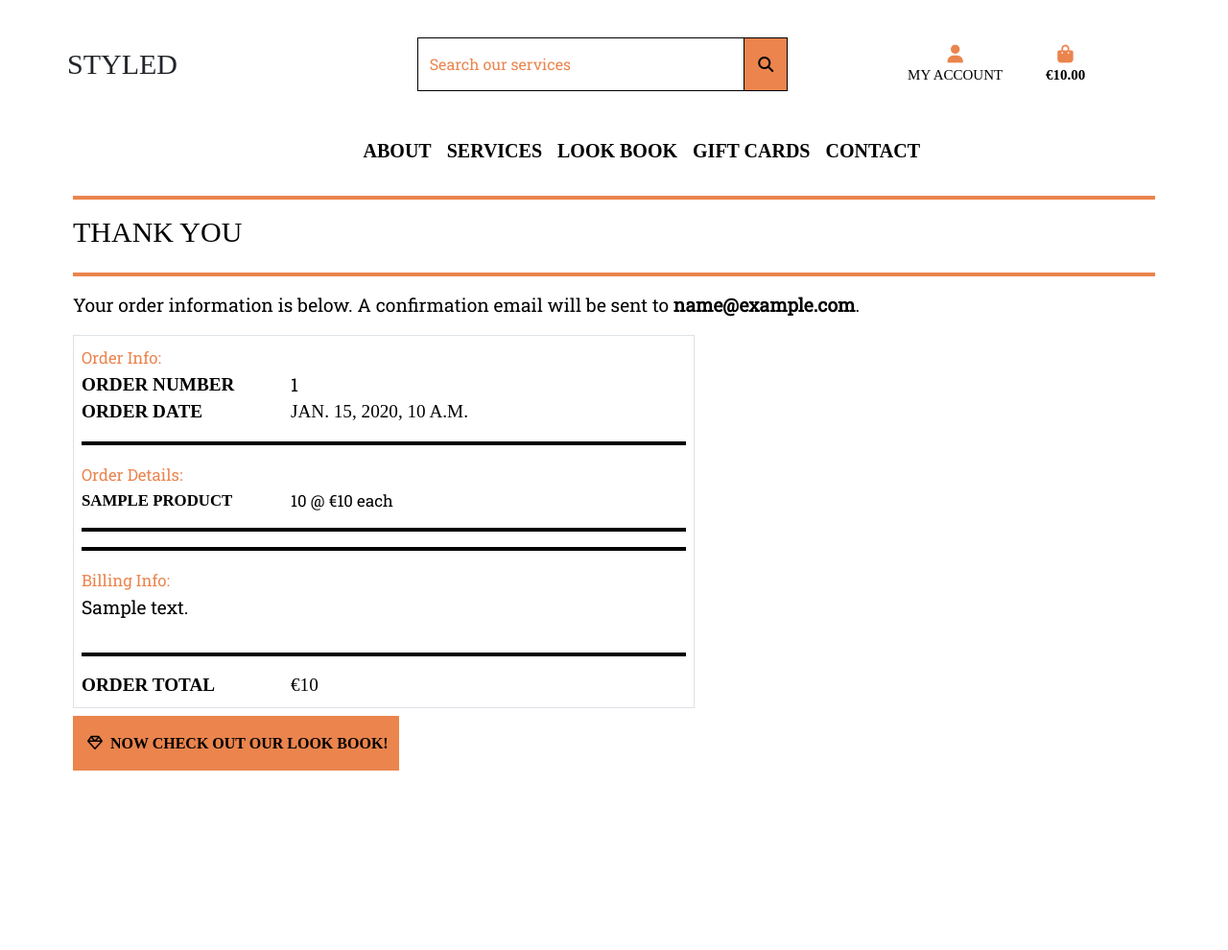
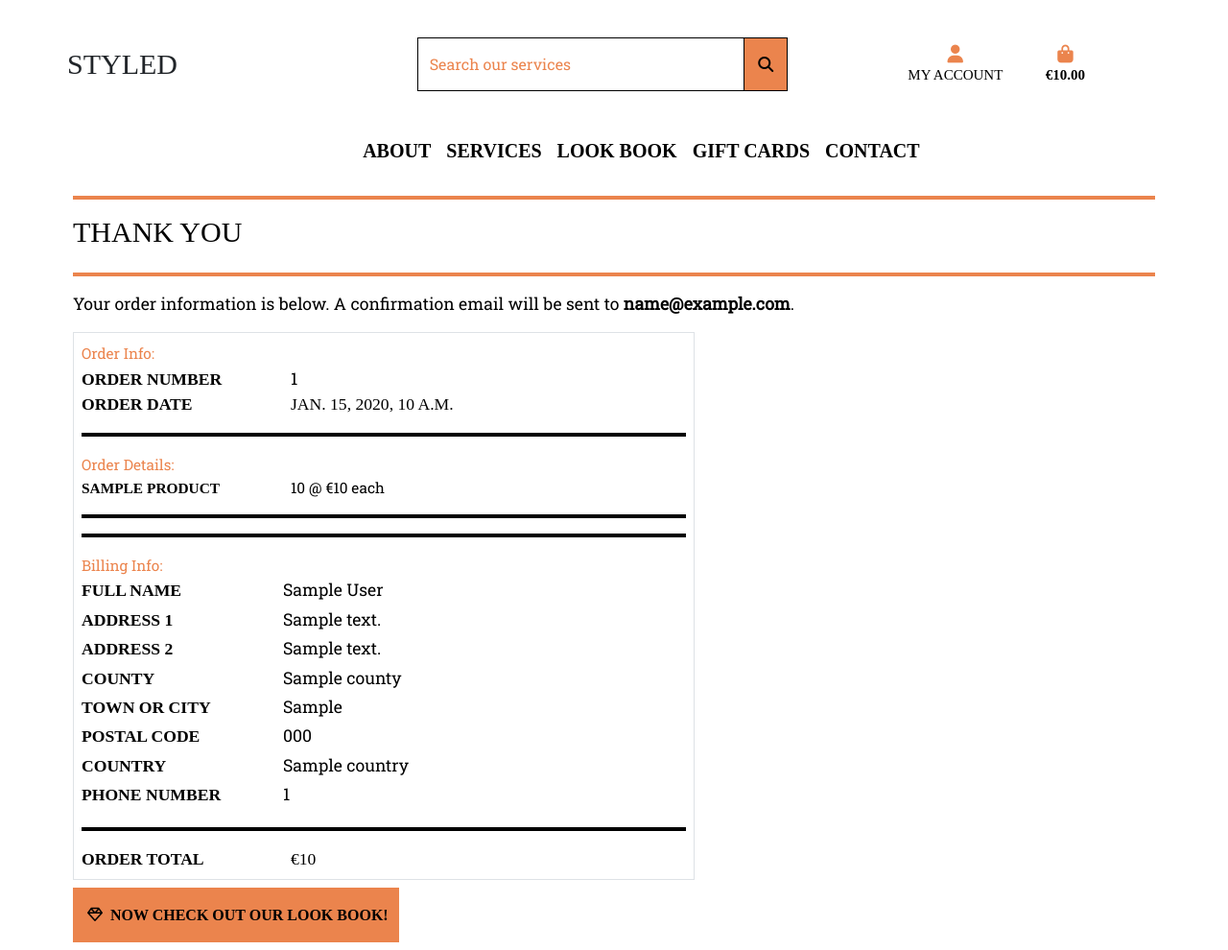
Before and after one commit to elomasney/styled_v1, a Django app: template checkout/templates/checkout/checkout_success.html in a window 1280 px wide. Shown: the whole page at 96% size. Before the commit the page ends 803 px from the top, so only its background shows below. Run offline with Django 3.2, Linux system fonts and the light colour scheme; the template is opened without the code that fills it: most values are stand-ins (such as "Sample title", 1, 10 or a date in 2020); some libraries are stand-ins or nearby versions; some web fonts are replaced.

Commit message:
Updated checkout template styling

```diff
--- a/bag/templates/bag/bag.html
+++ b/bag/templates/bag/bag.html
@@ -114,7 +114,7 @@
                     </table>
                 </div>
             {% else %}
-                <p class="lead logo-font text-black mb-5">Your bag is currently empty.</p>
+                <p class="lead logo-font text-black empty-bag mb-5">Your bag is currently empty.</p>
                 <a href="{% url 'products' %}" class="btn btn-black py-3 px-4 rounded-0 btn-lg">
                     <span class="icon">
                         <i class="fas fa-chevron-left fw-bold text-orange"></i>
--- a/checkout/templates/checkout/checkout_success.html
+++ b/checkout/templates/checkout/checkout_success.html
@@ -165,7 +165,83 @@
                     <div class="row">
                         <div class="col">
                             <small class="text-orange">Billing Info:</small>
-                            <p>{{billing_details}}</p>
+                        </div>
+                        <div class="row">
+                            <div class="col-12 col-md-4">
+                                <p class="mb-1 text-black logo-font fw-bold">Full Name</p>
+                            </div>
+                            <div class="col-12 col-md-8 text-md-right">
+                                <p class="mb-1">{{ order.full_name }}</p>
+                            </div>
+                        </div>
+
+                        <div class="row">
+                            <div class="col-12 col-md-4">
+                                <p class="mb-1 text-black logo-font fw-bold">Address 1</p>
+                            </div>
+                            <div class="col-12 col-md-8 text-md-right">
+                                <p class="mb-1">{{ order.street_address1 }}</p>
+                            </div>
+                        </div>
+
+                        {% if order.street_address2 %}
+                        <div class="row">
+                            <div class="col-12 col-md-4">
+                                <p class="mb-1 text-black logo-font fw-bold">Address 2</p>
+                            </div>
+                            <div class="col-12 col-md-8 text-md-right">
+                                <p class="mb-1">{{ order.street_address1 }}</p>
+                            </div>
+                        </div>
+                        {% endif %}
+
+                        {% if order.county %}
+                        <div class="row">
+                            <div class="col-12 col-md-4">
+                                <p class="mb-1 text-black logo-font fw-bold">County</p>
+                            </div>
+                            <div class="col-12 col-md-8 text-md-right">
+                                <p class="mb-1">{{ order.county }}</p>
+                            </div>
+                        </div>
+                        {% endif %}
+
+                        <div class="row">
+                            <div class="col-12 col-md-4">
+                                <p class="mb-1 text-black logo-font fw-bold">Town or City</p>
+                            </div>
+                            <div class="col-12 col-md-8 text-md-right">
+                                <p class="mb-1">{{ order.town_or_city }}</p>
+                            </div>
+                        </div>
+
+                        {% if order.postcode %}
+                        <div class="row">
+                            <div class="col-12 col-md-4">
+                                <p class="mb-1 text-black logo-font fw-bold">Postal Code</p>
+                            </div>
+                            <div class="col-12 col-md-8 text-md-right">
+                                <p class="mb-1">{{ order.postcode }}</p>
+                            </div>
+                        </div>
+                        {% endif %}
+
+                        <div class="row">
+                            <div class="col-12 col-md-4">
+                                <p class="mb-1 text-black logo-font fw-bold">Country</p>
+                            </div>
+                            <div class="col-12 col-md-8 text-md-right">
+                                <p class="mb-1">{{ order.country }}</p>
+                            </div>
+                        </div>
+
+                        <div class="row">
+                            <div class="col-12 col-md-4">
+                                <p class="mb-1 text-black logo-font fw-bold">Phone Number</p>
+                            </div>
+                            <div class="col-12 col-md-8 text-md-right">
+                                <p class="mb-1">{{ order.phone_number }}</p>
+                            </div>
                         </div>
                     </div>
                     <!--Order Total-->
--- a/home/templates/home/contact.html
+++ b/home/templates/home/contact.html
@@ -26,7 +26,7 @@
             </div>
         </div>
         <!--Contact Form for users to send enquiry to site owners-->
-        <div class="row">
+        <div class="row pb-5">
             <div class="col-12 col-md-6 offset-md-3">
                 <form method="POST" action="{% url 'send_contact_form' %}" class="form mb-2 logo-font fw-bold text-black rounded-0" enctype="multipart/form-data">
                     {% csrf_token %}
@@ -38,7 +38,7 @@
                 </form>
             </div>
         </div>
-        <!--Footer-->
-        {% include 'includes/footer.html' %}
     </div>
+     <!--Footer-->
+     {% include 'includes/footer.html' %}
 {% endblock %}
--- a/static/css/base.css
+++ b/static/css/base.css
@@ -1,15 +1,16 @@
 html{
-    height: 100%;
+    height: 100vh;
 }
 
 body{
     height: calc(100vh - 164px);
     color: #000000;
     font-family: 'Roboto Slab', serif;
-    font-size: 1.2rem;
+    font-size: 1.1rem;
     max-width: 2000px;
     margin-left: auto;
     margin-right: auto;
+
 }
 
 #top-nav{
@@ -26,7 +27,6 @@ hr{
 header{
     background-color: white;
 }
-
 
 /* from Bulma */
 .icon {
@@ -445,6 +445,7 @@ a.dropdown-item{
     font-weight: bolder;
 }
 
+
 /* -------------------------------- Media Queries */
 
 /* Slightly larger container on xl screens */
@@ -456,7 +457,9 @@ a.dropdown-item{
   .carousel-caption {
     bottom: 25%;
 }
+
 }
+
 
 /* fixed top navbar only on medium and up */
 @media (min-width: 992px) {
@@ -473,17 +476,11 @@ a.dropdown-item{
     }
 }
 
-.home-img,
-.gallery-img{
-    height: 600px;
-}
+    .home-img,
+    .gallery-img{
+        height: 600px;
+    }
 
-/*----Footer----*/
-footer{
-    position: fixed;
-    bottom: 0;
-    left: 0;
-}
 
 /* pad the top a bit when navbar is collapsed on mobile */
 @media (max-width: 991px) {
@@ -523,22 +520,12 @@ footer{
         padding: 12px 10px;
     }
 
-    footer{
-        position: inherit;
-        bottom: 0;
-        left: 0;
-    }
-
 }
 
 /* pad the top a bit when navbar is collapsed on mobile */
 @media (max-width: 420px) {
     h2.logo-font {
         font-size: 27px;
-    }
-
-    footer{
-        position: inherit;
     }
 
     #footer-details{
@@ -582,4 +569,7 @@ footer{
         margin-top: 15px;
     }
 
+    .empty-bag{
+        text-align: center;
+    }
 }
--- a/templates/base.html
+++ b/templates/base.html
@@ -149,7 +149,6 @@
     {% block content %}
     {% endblock %}
 
-
     {% block postloadjs %}
     <!--Triggers the toast alerts-->
     <script type="text/javascript">
--- a/templates/includes/footer.html
+++ b/templates/includes/footer.html
@@ -1,7 +1,8 @@
-<footer class="container-fluid mt-3">
+
+    <footer class="container-fluid bg-white">
     <hr class="mt-3">
         <!--Copyright Information-->
-    <div id="footer-details" class="row">
+    <div id="footer-details" class="row mt-2">
         <div class="col-md-6 align-item-start col-sm-12 copyright">
             <i class="far fa-copyright" aria-hidden="true"></i> <span class="sr-only">copyright</span><span class="logo-font text-black">Styled 2021</span>
         </div>
```
Also changed, not shown: checkout/templates/checkout/checkout.html (+5 -4 lines).
